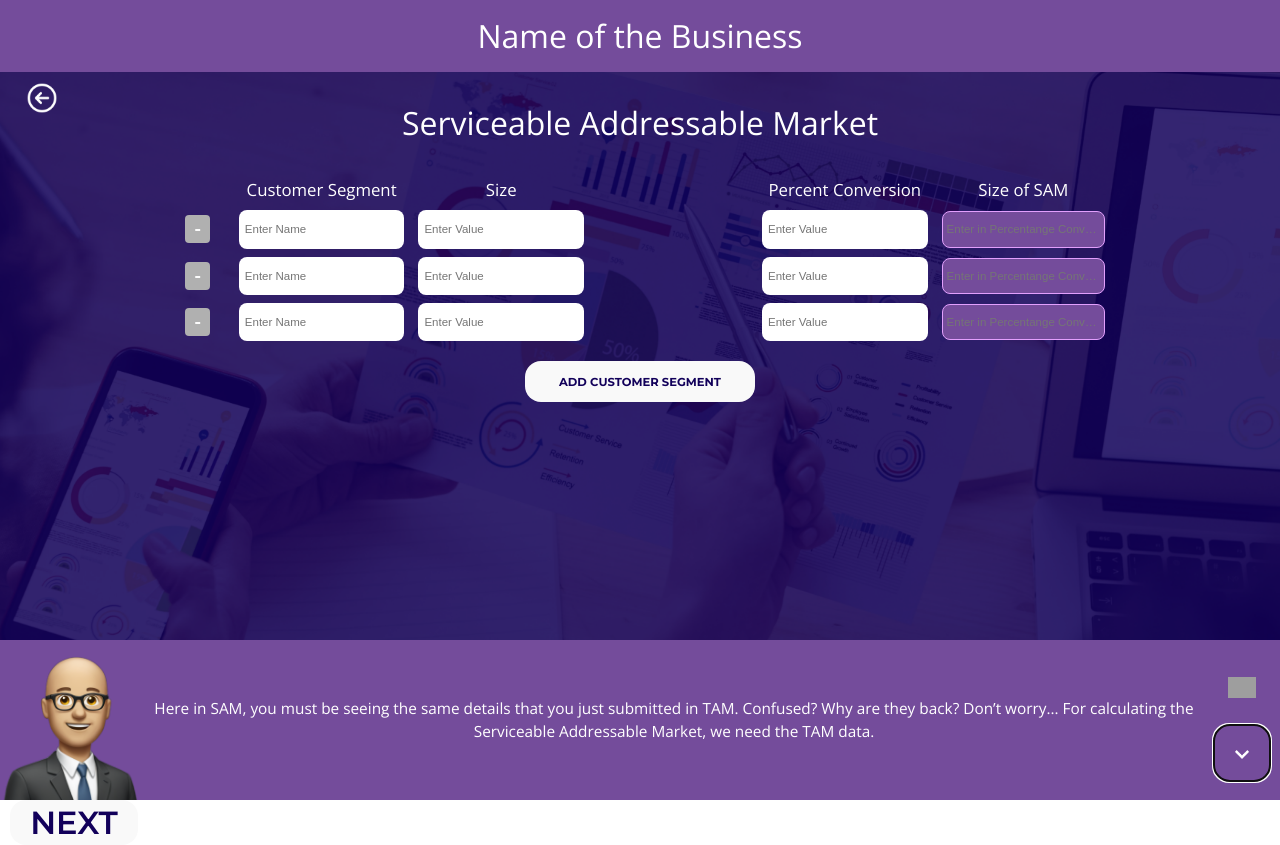
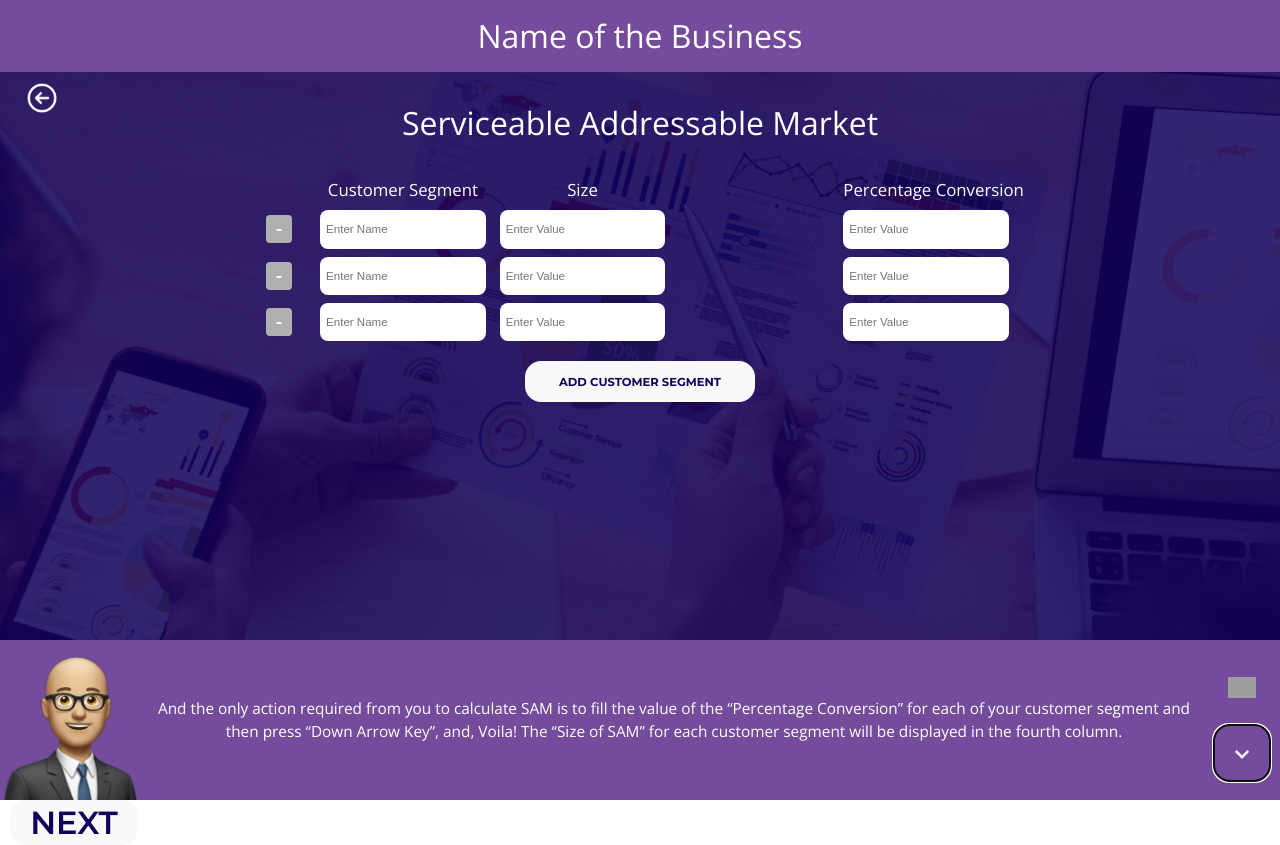
Before and after one commit to redxwelingkar/Biz-Sim-V2, a React (Vite) app: page /Biz-Sim-V2/sam-calculation in a window 1280 px wide. Both pictures are taken after a click on the button 1242 px from the left and 753 px from the top of the page. Built offline with nearby package versions, Linux system fonts and the light colour scheme; grey boxes are pictures that could not be loaded.

Commit message:
animations added to percentage and sizeofSAM column

```diff
--- a/package.json
+++ b/package.json
@@ -16,6 +16,7 @@
     "@fortawesome/fontawesome-svg-core": "^6.5.2",
     "@fortawesome/free-solid-svg-icons": "^6.5.2",
     "@fortawesome/react-fontawesome": "^0.2.2",
+    "framer-motion": "^12.7.3",
     "lodash": "^4.17.21",
     "number-to-words": "^1.2.4",
     "react": "^18.2.0",
--- a/src/components/Footer.tsx
+++ b/src/components/Footer.tsx
@@ -2,11 +2,13 @@ import { useState, useEffect } from 'react';
 import '../css/Footer.css';
 
 interface FooterProps {
-  onNext: () => void;
+  onNext?: () => void;
+  onNextPercent?: () => void;
+  onNextsieofSAM?: () => void;
   texts: string[]; // Add texts prop
 }
 
-const Footer = ({ onNext, texts }: FooterProps) => {
+const Footer = ({ onNext,onNextPercent,onNextsieofSAM, texts }: FooterProps) => {
   const [textIndex, setTextIndex] = useState(0);
   const [blink, setBlink] = useState(false);
 
@@ -28,7 +30,17 @@ const Footer = ({ onNext, texts }: FooterProps) => {
     if (textIndex < texts.length - 1) {
       setTextIndex(prevIndex => prevIndex + 1);
       if (textIndex === 0) {
-        onNext(); // Call onNext when the first down arrow click occurs
+        if (onNext) {
+          onNext(); // Call onNext when the first down arrow click occurs
+        }
+        if (onNextPercent) {
+          onNextPercent(); // Call onNextPercent when dowm arrow click occurs
+        }
+      }
+      if (textIndex === 1) {
+        if (onNextsieofSAM) {
+          onNextsieofSAM(); // Call onNextsieofSAM when dowm arrow click occurs
+        }
       }
     }
     setBlink(false); // Stop blinking when the button is clicked
--- a/src/components/MainTable.tsx
+++ b/src/components/MainTable.tsx
@@ -8,6 +8,7 @@ import TransitionWrapper from './TransitionWrapper'; // Import TransitionWrapper
 import '../css/MainTable.css';
 import Percentage from './PercentageCell';
 import SizeofSAM from './SizeofSAM';
+import { motion, AnimatePresence } from 'framer-motion';
 
 interface TableComponentProps {
   hideTotalSum?: boolean; // Add prop to conditionally hide total sum
@@ -17,6 +18,35 @@ interface TableComponentProps {
   PercentageConvCOL?: boolean;
   SizeofSAMCOL?: boolean;
 }
+
+const AnimatedColumn = ({ children, keyName }: { children: React.ReactNode; keyName: string }) => (
+  <AnimatePresence mode="wait">
+    <motion.td
+      key={keyName}
+      initial={{ opacity: 0, x: -50 }}
+      animate={{ opacity: 1, x: 0 }}
+      exit={{ opacity: 0, x: -20 }}
+      transition={{ duration: 0.3 }}
+    >
+      {children}
+    </motion.td>
+  </AnimatePresence>
+);
+
+const AnimatedHeader = ({ children, keyName }: { children: React.ReactNode; keyName: string }) => (
+  <AnimatePresence mode="wait">
+    <motion.th
+      key={keyName}
+      initial={{ opacity: 0, x: -50 }}
+      animate={{ opacity: 1, x: 0 }}
+      exit={{ opacity: 0, x: -20 }}
+      transition={{ duration: 0.3 }}
+    >
+      {children}
+    </motion.th>
+  </AnimatePresence>
+);
+
 
 const TableComponent = ({ hideTotalSum, headingText, hideSaveDetailsButton, NumbertoWordsCOL, PercentageConvCOL, SizeofSAMCOL }: TableComponentProps) => {
   const [rows, setRows] = useState([
@@ -150,8 +180,8 @@ const TableComponent = ({ hideTotalSum, headingText, hideSaveDetailsButton, Numb
             <th>Customer Segment</th>
             <th>Size</th>
             {NumbertoWordsCOL && <th></th>}{/* NumberToWords header */}
-            {PercentageConvCOL && <th>Percent Conversion</th>}
-            {SizeofSAMCOL && <th>Size of SAM</th>}
+            {PercentageConvCOL && <AnimatedHeader keyName='precentConv'> Percentage Conversion</AnimatedHeader>}
+            {SizeofSAMCOL && <AnimatedHeader keyName='SizeofSAM'>Size of SAM</AnimatedHeader>}
           </tr>
         </thead>
         <tbody>
@@ -177,19 +207,18 @@ const TableComponent = ({ hideTotalSum, headingText, hideSaveDetailsButton, Numb
                   <NumberToWords value={row.size} />
                 </td>
               }
-              {PercentageConvCOL &&
-                <td>
+              {PercentageConvCOL && <AnimatedColumn keyName={`percent-${row.id}`}>
                   <Percentage
                     value={row.percentage}
                     onChange={(value) => handlePercentageChange(row.id, value)} />
-                </td>
+                </AnimatedColumn>
               }
-              {SizeofSAMCOL &&
-                <td>
+              {SizeofSAMCOL && <AnimatedColumn keyName={`sizeofSAM-${row.id}`}>
                   <SizeofSAM
                     value={row.sizeofSAM}
                   />
-                </td>
+                </AnimatedColumn>
+
               }
             </tr>
           ))}
--- a/src/pages/SAM/SAMCalculation.tsx
+++ b/src/pages/SAM/SAMCalculation.tsx
@@ -5,9 +5,13 @@ import "../../css/SamCalculation.css";
 import TableComponent from "../../components/MainTable";
 import TamIcon from "../../components/TamIcon";
 import { useNavigate } from "react-router-dom";
+import { useState } from "react";
 
 const SAMCalc = () => {
   const navigate = useNavigate();
+
+  const [showpercent, setShowpercent] = useState(false);
+  const [showsizeofSAM, setShowsizeofSAM] = useState(false);
 
   const navigateNext = () => {
     navigate("/Biz-Sim-V2/towards-csp"); // Navigate to the next page after transitions
@@ -15,14 +19,18 @@ const SAMCalc = () => {
 
   const footerTexts = [
     "Here in SAM, you must be seeing the same details that you just submitted in TAM. Confused? Why are they back? Don’t worry... For calculating the Serviceable Addressable Market, we need the TAM data. ",
-    "Here in SAM, you must be seeing the same details that you just submitted in TAM. Confused? Why are they back? Don’t worry... For calculating the Serviceable Addressable Market, we need the TAM data. ",
-    "Here in SAM, you must be seeing the same details that you just submitted in TAM. Confused? Why are they back? Don’t worry... For calculating the Serviceable Addressable Market, we need the TAM data. ",
-    "Here in SAM, you must be seeing the same details that you just submitted in TAM. Confused? Why are they back? Don’t worry... For calculating the Serviceable Addressable Market, we need the TAM data. ",
-    "And the only action required from you to calculate SAM is to fill the value of the “Percentage Conversion” for each of your customer segment and then press “Enter”, and, Voila! The “Size of SAM” for each customer segment will be displayed in the fourth column. ",
+    "And the only action required from you to calculate SAM is to fill the value of the “Percentage Conversion” for each of your customer segment and then press “Down Arrow Key”, and, Voila! The “Size of SAM” for each customer segment will be displayed in the fourth column. ",
     "You can still add more customer segments here, by clicking on the “ADD CUSTOMER SEGMENT” button and adding their names and vales for TAM and then their Percentage Conversion values. Go ahead try and try adding one, you can always delete it later... ",
     "Alright! Now that you have calculated the SAM for each customer segment, it is time to calculate the total value of SAM. For this, just click on the “CALCULATE SAM” button and the total size of SAM will be calculated and displayed.",
     "Great! You have successfully defined and calculated the size of the Serviceable Addressable Market (SAM) for your business. To mark this milestone an icon signifying the same will be added to the sidebar, which you can use to navigate back to SAM if you want to make any changes later.",
   ];
+
+  const onNextPercent=()=>{
+    setShowpercent(true);
+  }
+  const onNextsieofSAM=()=>{
+    setShowsizeofSAM(true);
+  }
 
   return (
     <div className="sam-calculation">
@@ -34,10 +42,10 @@ const SAMCalc = () => {
         headingText="Serviceable Addressable Market"
         hideSaveDetailsButton={true}
         NumbertoWordsCOL={true}
-        PercentageConvCOL={true}
-        SizeofSAMCOL={true}
+        PercentageConvCOL={showpercent}
+        SizeofSAMCOL={showsizeofSAM}
       />
-      <Footer onNext={() => { }} texts={footerTexts} />
+      <Footer onNextPercent={onNextPercent} onNextsieofSAM={onNextsieofSAM} texts={footerTexts} />
       <button onClick={navigateNext}>NEXT</button>
     </div>
   );
```
Also changed, not shown: 1 other file (tests, documents, lock files or other folders).
